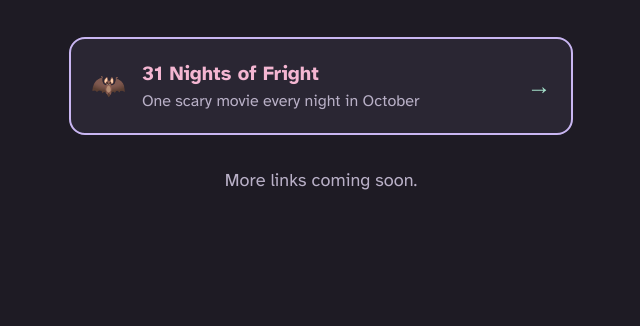
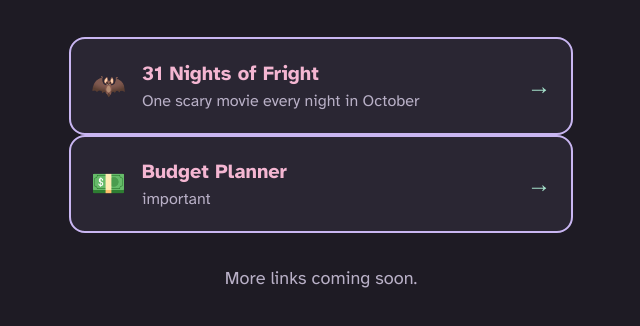
Before and after one commit to t6mmy/sowden-web, a plain HTML site: page index.html in a window 1280 px wide. Shown: the part 198-524 px from the top of the page, without its empty margins (319-959 px from the left). Drawn offline with Linux system fonts and the light colour scheme.

Commit message:
Update index.html

```diff
--- a/index.html
+++ b/index.html
@@ -30,6 +30,14 @@
           </span>
           <span class="arrow" aria-hidden="true">→</span>
         </a>
+        <a href="budget planner/">
+          <span class="icon" aria-hidden="true">💵</span>
+          <span class="text">
+            <span class="title">Budget Planner</span>
+            <span class="note">important</span>
+          </span>
+          <span class="arrow" aria-hidden="true">→</span>
+        </a>
       </li>
       <!-- To add a link, copy the <li> above and change the href, icon, title and note. -->
     </ul>
```
